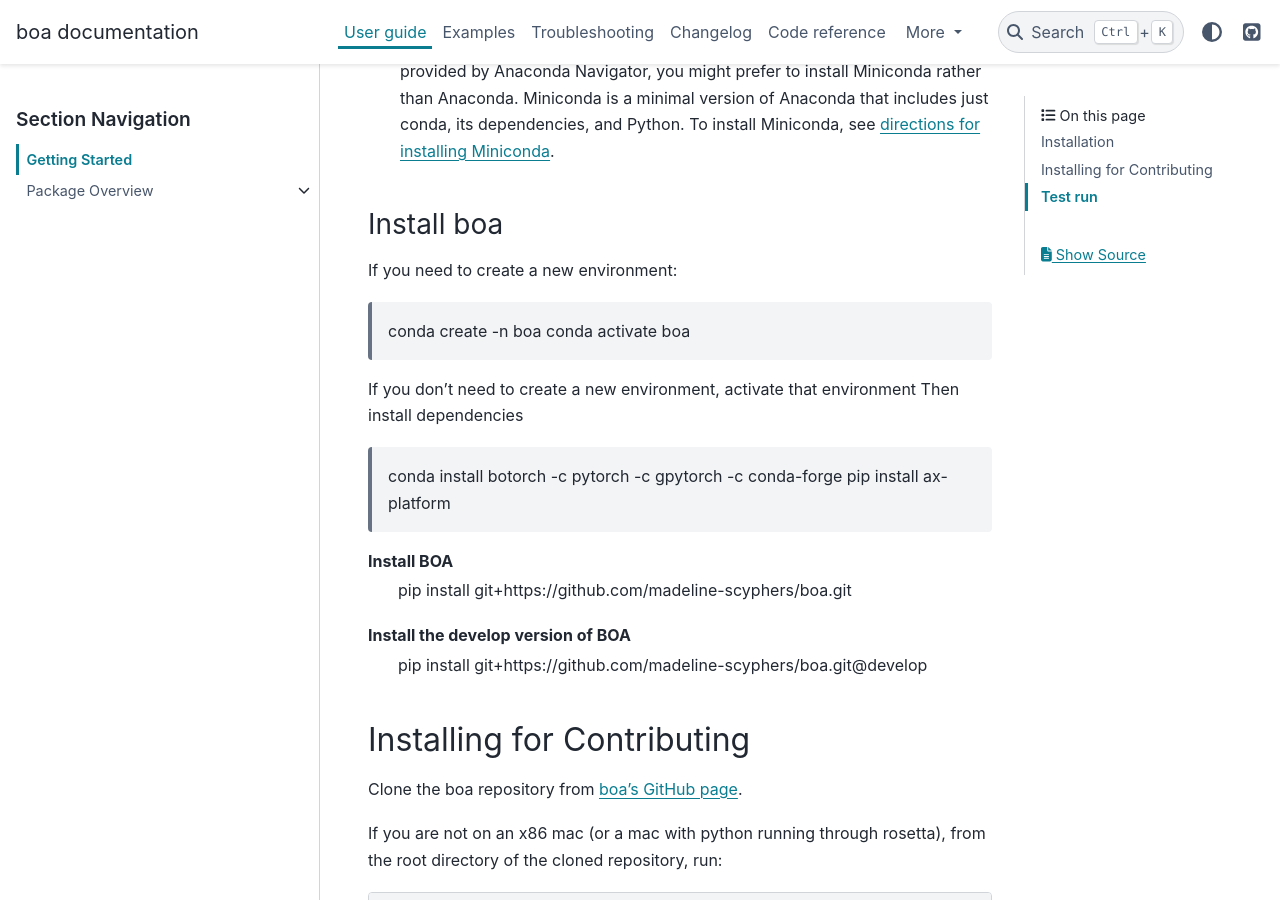
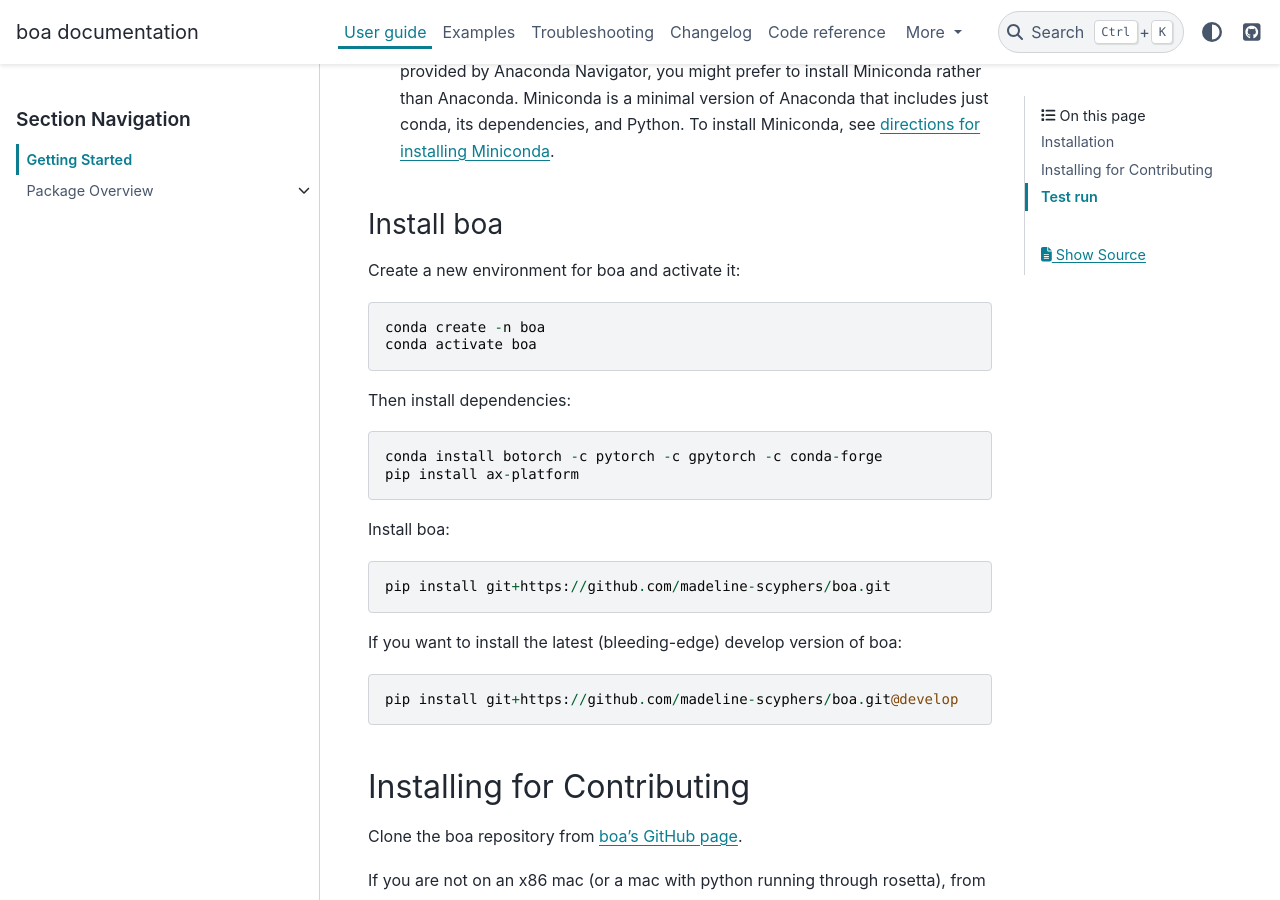
Before and after one commit to madeline-scyphers/boa, a Sphinx documentation site: the page built from docs/user_guide/getting_started.rst, in a window 1280 px wide and 900 px high, scrolled down 568 px. Built offline with Sphinx 7.4.7 and the PyData theme 0.15.4, drawn with Linux system fonts in a browser that asks for light colours; pages that are not in the unit, such as notebooks, are missing from menus; comment, search, counter and statistics services are not loaded.

Commit message:
Fix formatting for install instructions and a couple small changes

```diff
--- a/docs/user_guide/getting_started.rst
+++ b/docs/user_guide/getting_started.rst
@@ -28,21 +28,22 @@
 Install boa
 ===========
 
-If you need to create a new environment:
+Create a new environment for boa and activate it::
 
      conda create -n boa
      conda activate boa
 
-If you don't need to create a new environment, activate that environment
-Then install dependencies
+Then install dependencies::
 
     conda install botorch -c pytorch -c gpytorch -c conda-forge
     pip install ax-platform
 
-Install BOA
+Install boa::
+
     pip install git+https://github.com/madeline-scyphers/boa.git
 
-Install the develop version of BOA
+If you want to install the latest (bleeding-edge) develop version of boa::
+
     pip install git+https://github.com/madeline-scyphers/boa.git@develop
 
 ********************************
```
